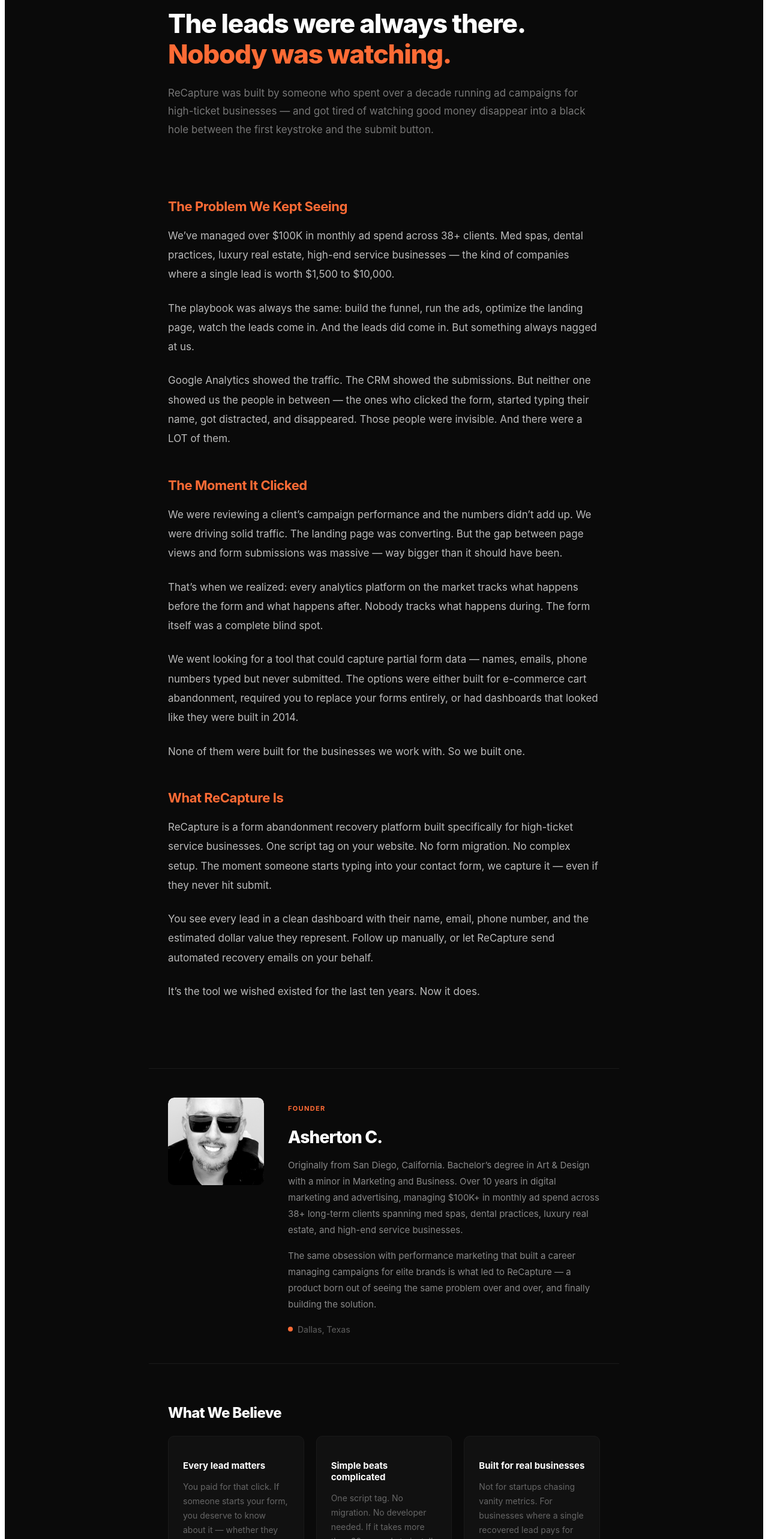
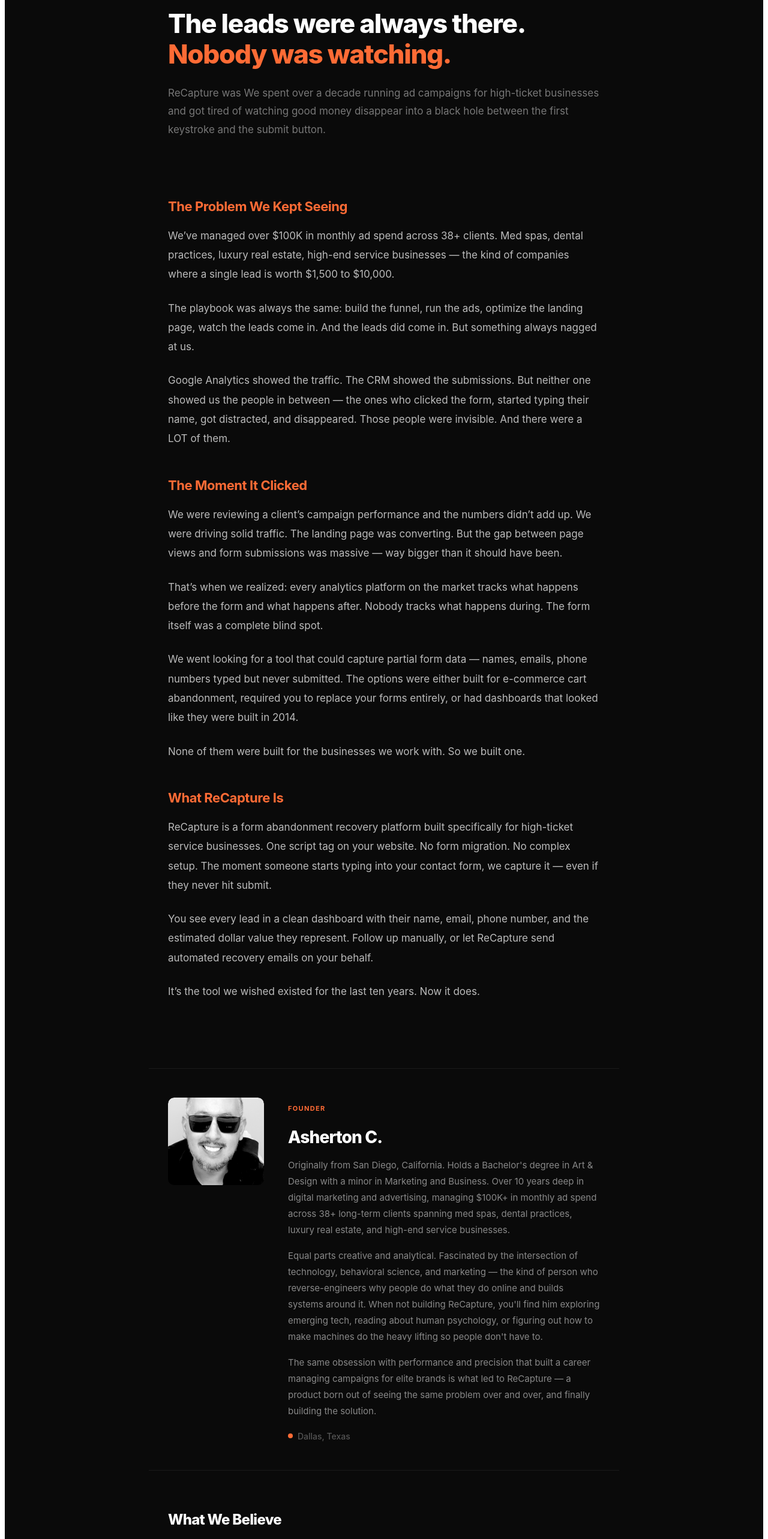
Before and after one commit to Asherton1/leadcatch-app, a Next.js app: page /about in a window 1280 px wide. Shown: the part 231-2797 px from the top of the page at 60% size. Built offline with nearby package versions, Linux system fonts and the light colour scheme.

Commit message:
About page - we voice + founder personality

```diff
--- a/app/about/page.tsx
+++ b/app/about/page.tsx
@@ -17,7 +17,7 @@
       <div className="about-hero">
         <div className="about-hero-content">
           <h1>The leads were always there.<br /><span className="about-highlight">Nobody was watching.</span></h1>
-          <p className="about-hero-sub">ReCapture was built by someone who spent over a decade running ad campaigns for high-ticket businesses — and got tired of watching good money disappear into a black hole between the first keystroke and the submit button.</p>
+          <p className="about-hero-sub">ReCapture was We spent over a decade running ad campaigns for high-ticket businesses and got tired of watching good money disappear into a black hole between the first keystroke and the submit button.</p>
         </div>
       </div>
 
@@ -53,8 +53,9 @@
         <div className="about-founder-info">
           <p className="about-founder-label">Founder</p>
           <h2>Asherton C.</h2>
-          <p className="about-founder-bio">Originally from San Diego, California. Bachelor’s degree in Art & Design with a minor in Marketing and Business. Over 10 years in digital marketing and advertising, managing $100K+ in monthly ad spend across 38+ long-term clients spanning med spas, dental practices, luxury real estate, and high-end service businesses.</p>
-          <p className="about-founder-bio">The same obsession with performance marketing that built a career managing campaigns for elite brands is what led to ReCapture — a product born out of seeing the same problem over and over, and finally building the solution.</p>
+          <p className="about-founder-bio">Originally from San Diego, California. Holds a Bachelor&apos;s degree in Art & Design with a minor in Marketing and Business. Over 10 years deep in digital marketing and advertising, managing $100K+ in monthly ad spend across 38+ long-term clients spanning med spas, dental practices, luxury real estate, and high-end service businesses.</p>
+          <p className="about-founder-bio">Equal parts creative and analytical. Fascinated by the intersection of technology, behavioral science, and marketing — the kind of person who reverse-engineers why people do what they do online and builds systems around it. When not building ReCapture, you&apos;ll find him exploring emerging tech, reading about human psychology, or figuring out how to make machines do the heavy lifting so people don&apos;t have to.</p>
+          <p className="about-founder-bio">The same obsession with performance and precision that built a career managing campaigns for elite brands is what led to ReCapture — a product born out of seeing the same problem over and over, and finally building the solution.</p>
           <div className="about-founder-location">
             <span className="about-founder-dot"></span>
             Dallas, Texas
```
